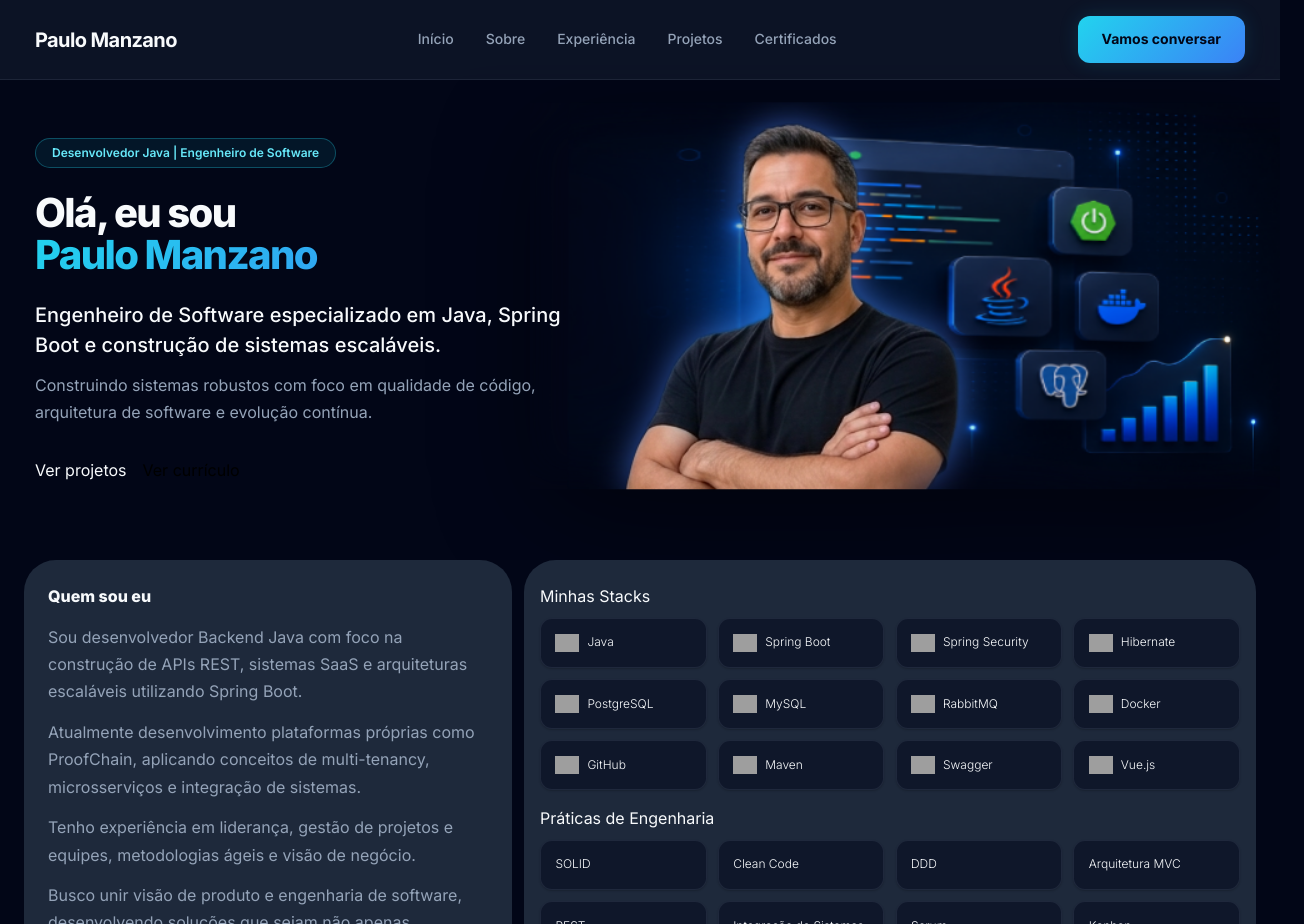
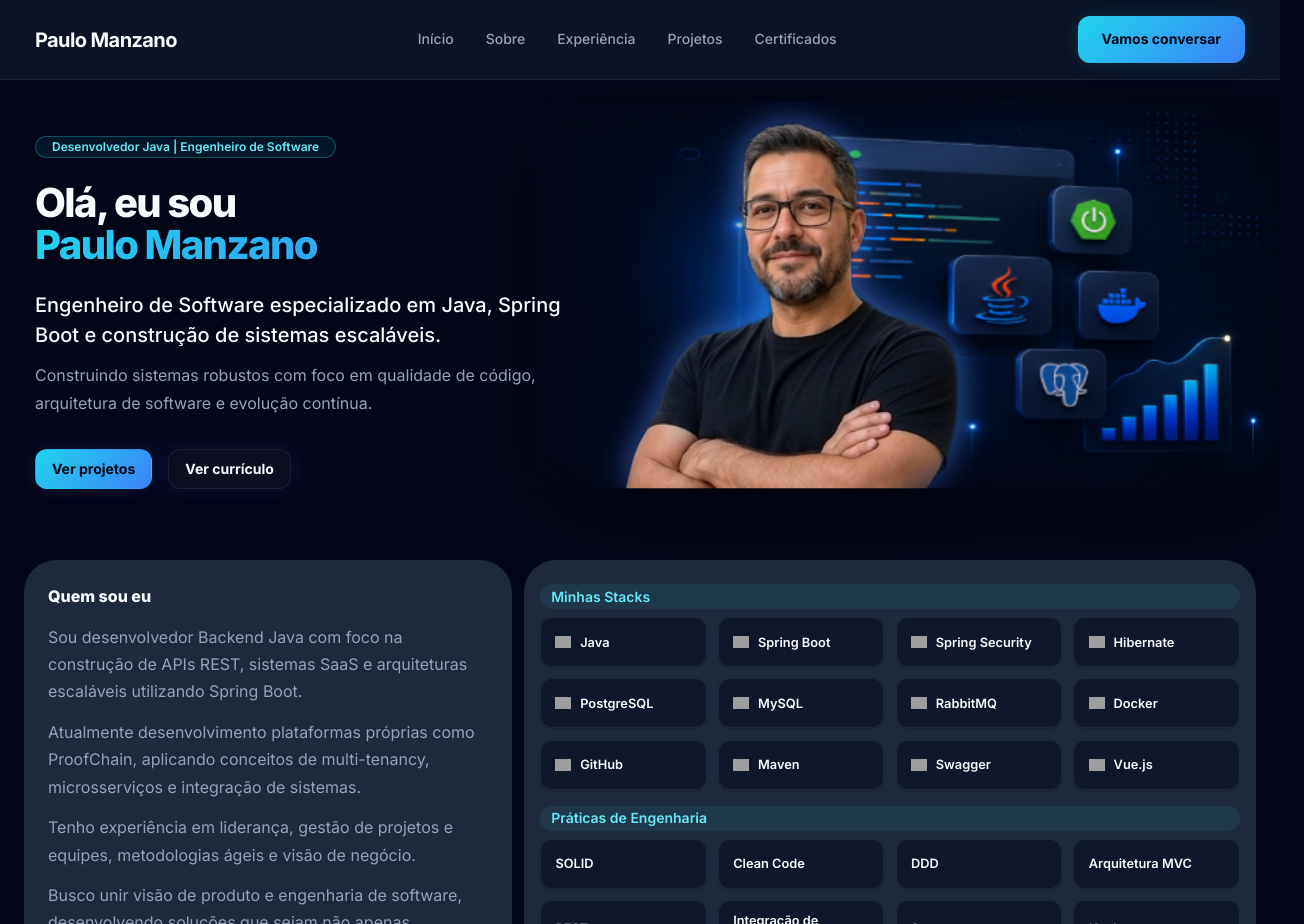
Before and after one commit to manzano-pje/portifolio, a Vue app: page / in a window 1280 px wide. Shown: the top 924 px of the page, 1304 px wide, since content can reach past the window. Built offline with nearby package versions, Linux system fonts and the light colour scheme; grey boxes are pictures that could not be loaded.

Commit message:
feat: refatoração seções parar utilização de componentes

```diff
--- a/src/components/ui/ProjectCard.vue
+++ b/src/components/ui/ProjectCard.vue
@@ -1,12 +1,3 @@
-<!--
-==============================================================================
-Nome: ProjectCard.vue
-Tipo: COMPONENT
-Responsabilidade: Renderiza um componente visual reutilizável para a interface.
-Padrão: BEM
-==============================================================================
--->
-
 <!--
 ==============================================================================
 Nome: ProjectCard.vue
@@ -19,6 +10,7 @@
 
 <script setup lang="ts">
 import type { Project } from '@/types'
+import BaseCard from '@/components/base/BaseCard.vue'
 
 defineProps<{
     project: Project
@@ -26,7 +18,7 @@
 </script>
 
 <template>
-    <article class="project-card card">
+    <BaseCard class="project-card card">
         <div class="project-card__header">
             <div>
                 <h3 class="project-card__title">{{ project.name }}</h3>
@@ -52,5 +44,5 @@
                 GitHub
             </a>
         </div>
-    </article>
+    </BaseCard>
 </template>
--- a/src/components/ui/SkillChip.vue
+++ b/src/components/ui/SkillChip.vue
@@ -2,7 +2,21 @@
 ==============================================================================
 Nome: SkillChip.vue
 Tipo: COMPONENT
-Responsabilidade: Renderiza um componente visual reutilizável para a interface.
+Responsabilidade: Renderiza um chip reutilizável para representar stacks ou conceitos.
 Padrão: BEM
 ==============================================================================
 -->
+
+<script setup lang="ts">
+defineProps<{
+  icon?: string
+  name: string
+}>()
+</script>
+
+<template>
+  <article class="skill-chip">
+    <img v-if="icon" class="skill-chip__icon" :src="icon" :alt="name" />
+    <span class="skill-chip__name">{{ name }}</span>
+  </article>
+</template>
--- a/src/sections/skills/Skills.css
+++ b/src/sections/skills/Skills.css
@@ -51,33 +51,31 @@
   gap: 0.7rem;
 }
 
-.skill-card {
+.skill-chip {
   display: flex;
-  flex-direction: row;
   align-items: center;
   justify-content: flex-start;
-  gap: 0.5rem;
+  gap: 0.55rem;
   padding: 0.75rem 0.9rem;
   border: 1px solid var(--color-border);
   border-radius: var(--radius-md);
   background: var(--color-surface);
   box-shadow: var(--shadow-sm);
-  max-height: 50px;
   min-height: 50px;
 }
 
-.skill-icon {
-  width: 0.8rem;
-  height: 0.8rem;
-  border-radius: 50%;
+.skill-chip__icon {
+  width: 1rem;
+  height: 1rem;
+  object-fit: contain;
   flex-shrink: 0;
-  margin-right: 0.6rem;
 }
 
-.skill-name {
+.skill-chip__name {
   color: var(--color-text);
-  font-size: 0.75rem;
-  font-weight: 100;
+  font-size: 0.8rem;
+  font-weight: 600;
+  line-height: 1.2;
 }
 
 
--- a/src/sections/skills/SkillsSection.vue
+++ b/src/sections/skills/SkillsSection.vue
@@ -8,38 +8,36 @@
 -->
 
 <template>
-  <section id="skills" class="skills-section">
-    <div class="skills-shell">
+  <Section id="skills" class="skills-section">
+    <Container class="skills-shell">
       <div class="skills-header">
-        <span class="section">Minhas Stacks</span>
+        <BaseBadge class="section">Minhas Stacks</BaseBadge>
       </div>
 
       <div class="skills-grid">
-        <article v-for="tech in techSkills" :key="tech.slug" class="skill-card">
-          <img
-            class="skill-logo"
-            :src="`https://cdn.simpleicons.org/${tech.slug}/${tech.iconColor || '6c63ff'}`"
-            :alt="tech.name"
-          />
-          <span class="skill-name">{{ tech.name }}</span>
-        </article>
+        <SkillChip
+          v-for="tech in techSkills"
+          :key="tech.slug"
+          :name="tech.name"
+          :icon="`https://cdn.simpleicons.org/${tech.slug}/${tech.iconColor || '6c63ff'}`"
+        />
       </div>
 
       <div class="skills-header-concepts">
-        <span class="section">Práticas de Engenharia</span>
+        <BaseBadge class="section">Práticas de Engenharia</BaseBadge>
       </div>
 
       <div class="skills-grid">
-        <div v-for="concept in conceptSkills" :key="concept.item" class="skill-card">
-
-            <span class="skill-name">{{ concept.item }}</span>
-
-        </div>
+        <SkillChip v-for="concept in conceptSkills" :key="concept.item" :name="concept.item" />
       </div>
-    </div>
-  </section>
+    </Container>
+  </Section>
 </template>
 
 <script setup lang="ts">
 import { conceptSkills, techSkills } from '@/content/skills'
+import BaseBadge from '@/components/base/BaseBadge.vue'
+import Container from '@/components/layout/Container.vue'
+import Section from '@/components/layout/Section.vue'
+import SkillChip from '@/components/ui/SkillChip.vue'
 </script>
--- a/src/styles/components/Badge.css
+++ b/src/styles/components/Badge.css
@@ -16,7 +16,8 @@
 ==============================================================================
 */
 
-.badge {
+.badge,
+.base-badge {
   display: inline-flex;
   align-items: center;
   justify-content: center;
--- a/src/styles/components/Button.css
+++ b/src/styles/components/Button.css
@@ -2,7 +2,43 @@
 ==============================================================================
 Nome: Button.css
 Tipo: COMPONENT
-Responsabilidade: Define os estilos base de componentes reutilizáveis.
+Responsabilidade: Define os estilos base para botões reutilizáveis da interface.
 Padrão: BEM
 ==============================================================================
 */
+
+.base-button {
+  display: inline-flex;
+  align-items: center;
+  justify-content: center;
+  padding: 0.75rem 1rem;
+  border: 1px solid transparent;
+  border-radius: var(--radius-md);
+  background: linear-gradient(135deg, var(--color-primary), var(--color-accent));
+  color: var(--color-background);
+  font-family: var(--font-family);
+  font-size: var(--text-sm);
+  font-weight: 700;
+  line-height: 1;
+  text-decoration: none;
+  cursor: pointer;
+  white-space: nowrap;
+  box-shadow: 0 0 22px rgba(115, 92, 255, 0.16);
+  transition: transform 0.2s ease, box-shadow 0.2s ease, border-color 0.2s ease;
+}
+
+.base-button:hover {
+  transform: translateY(-1px);
+}
+
+.base-button--secondary {
+  border-color: var(--color-border);
+  background: rgba(255, 255, 255, 0.04);
+  color: var(--color-text);
+}
+
+.base-button--ghost {
+  border-color: var(--color-border);
+  background: transparent;
+  color: var(--color-text-muted);
+}
--- a/src/styles/components/Card.css
+++ b/src/styles/components/Card.css
@@ -16,7 +16,8 @@
 ==============================================================================
 */
 
-.card {
+.card,
+.base-card {
   background: var(--color-surface-raised);
   border: 1px solid var(--color-border);
   border-radius: var(--radius-xl);
--- a/src/styles/components/Header.css
+++ b/src/styles/components/Header.css
@@ -2,10 +2,31 @@
 ==============================================================================
 Nome: Header.css
 Tipo: COMPONENT
-Responsabilidade: Define os estilos base de componentes reutilizáveis.
+Responsabilidade: Define os estilos base para títulos e wrappers reutilizáveis da interface.
 Padrão: BEM
 ==============================================================================
 */
+
+.base-title {
+  margin: 0;
+  color: var(--color-text);
+  font-size: var(--text-2xl);
+  font-weight: 800;
+  line-height: 1.2;
+}
+
+.container {
+  width: 100%;
+  max-width: 1200px;
+  margin: 0 auto;
+  box-sizing: border-box;
+}
+
+.section {
+  display: block;
+  width: 100%;
+  box-sizing: border-box;
+}
 
 /* ==========================================================
    PORTFOLIO HEADER
```
